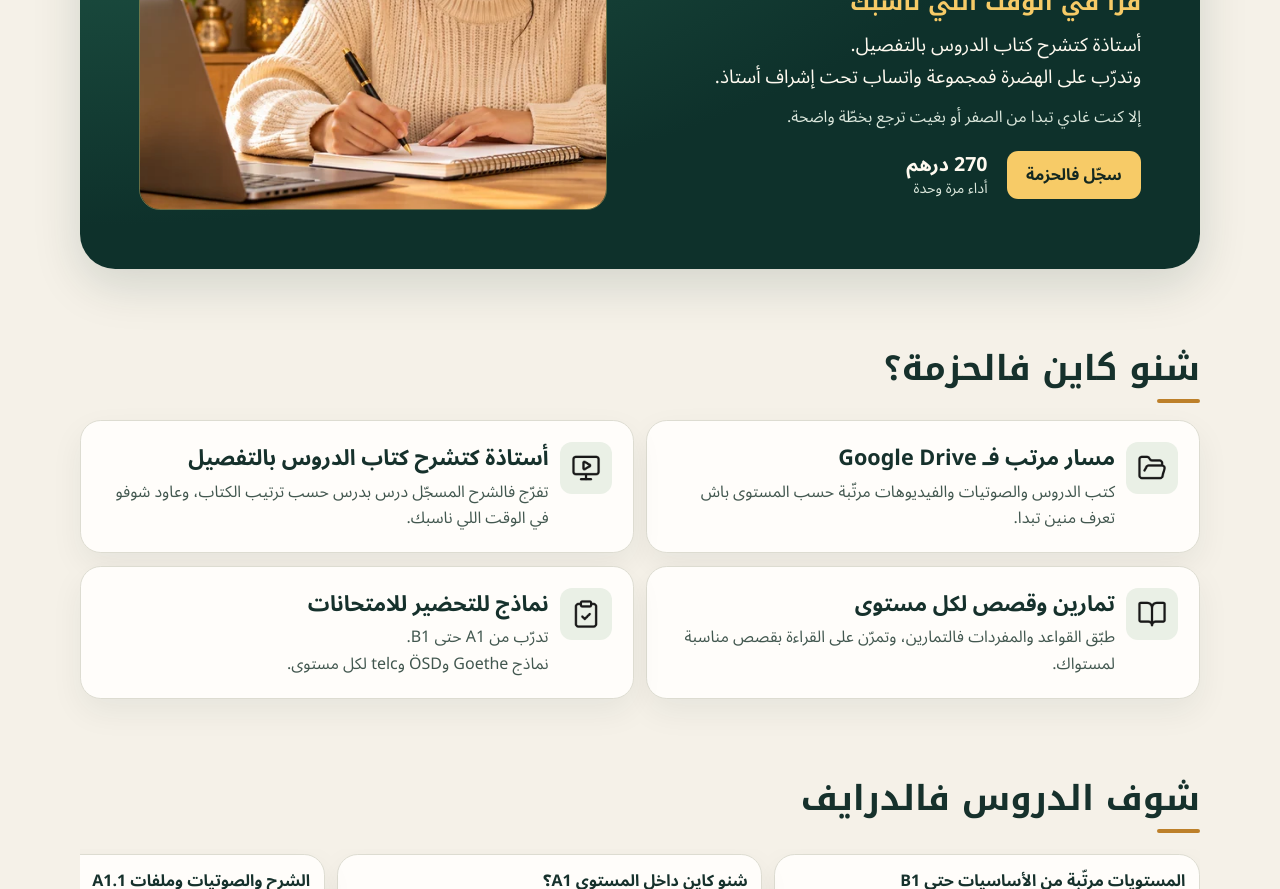
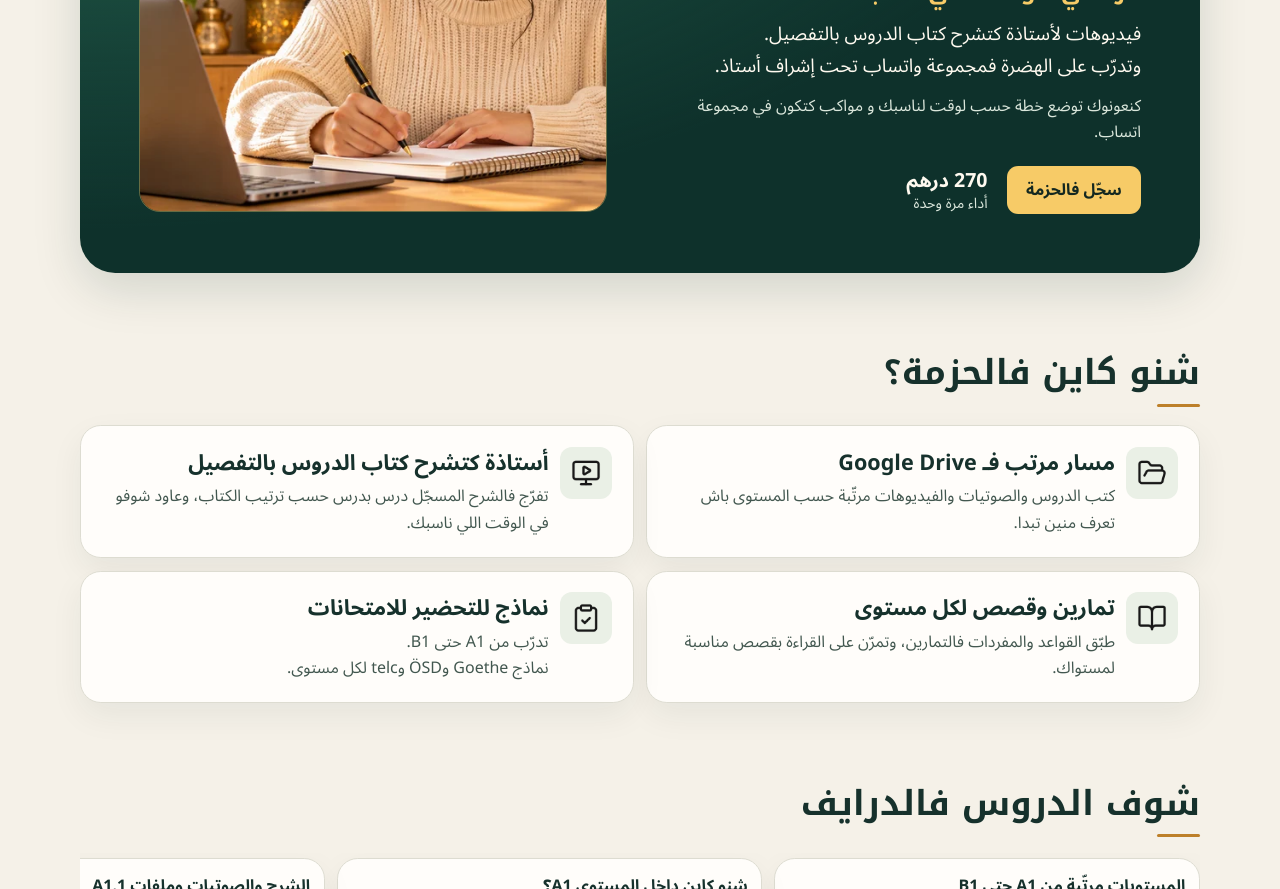
Before and after one commit to bewerbung-guide/pack-deutsch, a plain HTML site: page index.html in a window 1280 px wide. Shown: the part 386-1275 px from the top of the page. Drawn offline with Linux system fonts and the light colour scheme.

Commit message:
Update index.html

```diff
--- a/index.html
+++ b/index.html
@@ -20,8 +20,8 @@
       <h1 id="main-title">تعلّم الألمانية من دارك</h1>
       <p class="level">من <bdi>A1</bdi> حتى <bdi>B1</bdi></p>
       <h2>قرا في الوقت اللي ناسبك</h2>
-      <p class="lead">أستاذة كتشرح كتاب الدروس بالتفصيل.<br>وتدرّب على الهضرة فمجموعة واتساب<br class="wide-break"> تحت إشراف أستاذ.</p>
-      <p class="hero-note">إلا كنت غادي تبدا من الصفر أو بغيت ترجع بخطّة واضحة.</p>
+      <p class="lead">فيديوهات لأستاذة كتشرح كتاب الدروس بالتفصيل.<br>وتدرّب على الهضرة فمجموعة واتساب<br class="wide-break"> تحت إشراف أستاذ.</p>
+      <p class="hero-note">كنعونوك توضع خطة حسب لوقت لناسبك و مواكب كتكون في مجموعة اتساب.</p>
       <div class="hero-actions">
         <a class="action" href="#registration">سجّل فالحزمة</a>
         <p class="price-tag"><strong>270 درهم</strong><span>أداء مرة وحدة</span></p>
@@ -54,7 +54,7 @@
       <h2 class="section-title" id="drive-title">شوف الدروس فالدرايف</h2>
       <div class="carousel">
         <div class="carousel-track" data-carousel tabindex="0" role="region" aria-labelledby="drive-title">
-          <figure class="screenshot"><figcaption>المستويات مرتّبة من الأساسيات حتى <bdi>B1</bdi></figcaption><img src="assets/levels.jpeg" alt="مجلدات Drive مرتّبة حسب المستوى" width="720" height="1600" loading="lazy"></figure>
+          <figure class="screenshot"><figcaption>المستويات مرتّبة من A1 حتى <bdi>B1</bdi></figcaption><img src="assets/levels.jpeg" alt="مجلدات Drive مرتّبة حسب المستوى" width="720" height="1600" loading="lazy"></figure>
           <figure class="screenshot"><figcaption>شنو كاين داخل المستوى <bdi>A1</bdi>؟</figcaption><img src="assets/a1.jpeg" alt="دروس وتمارين وقصص وامتحانات تجريبية للمستوى A1" width="720" height="1600" loading="lazy"></figure>
           <figure class="screenshot"><figcaption>الشرح والصوتيات وملفات <bdi>A1.1</bdi></figcaption><img src="assets/a11.jpeg" alt="ملفات كتاب الدروس A1.1 والصوتيات والحلول" width="720" height="1600" loading="lazy"></figure>
         </div>
```
